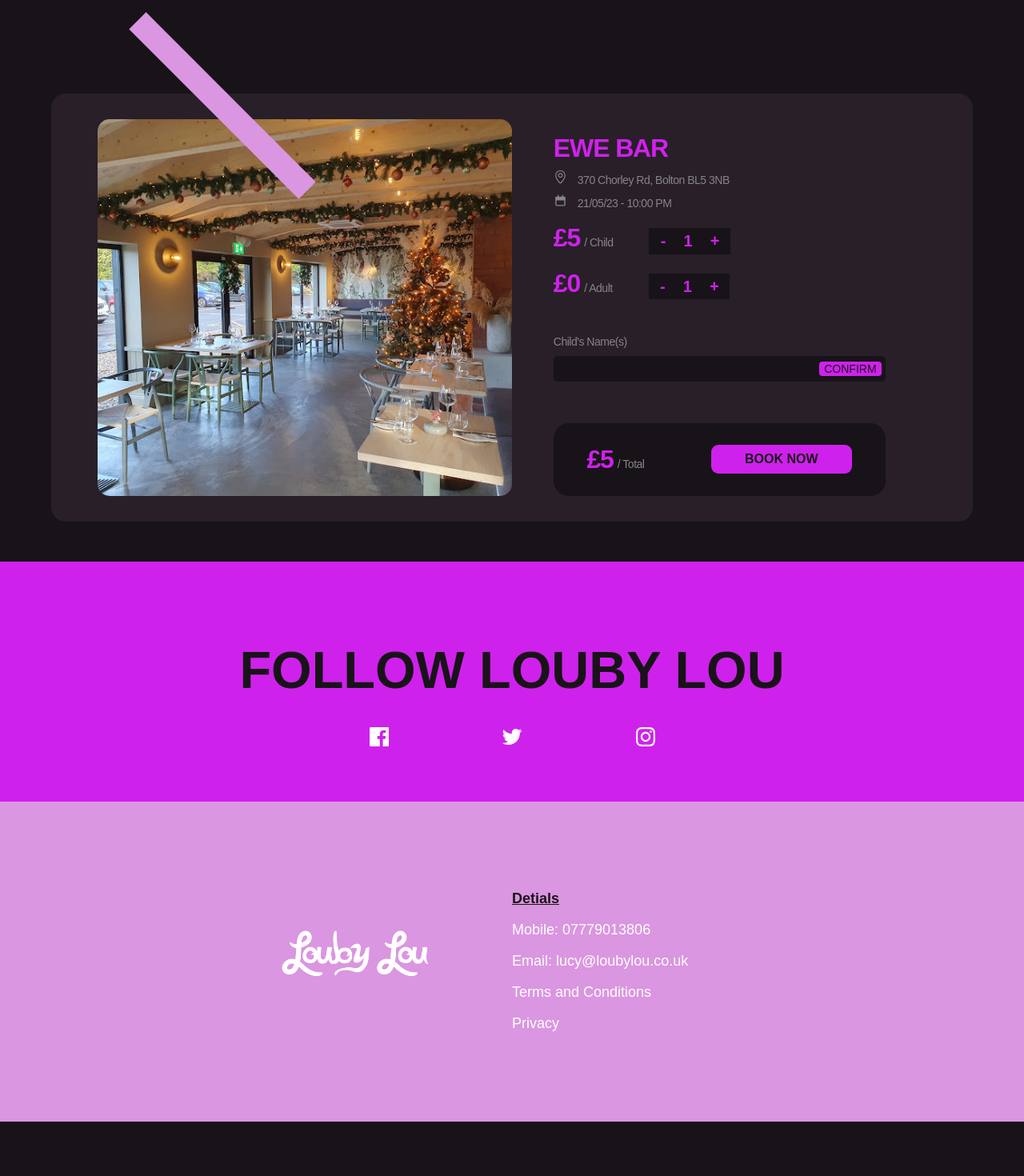
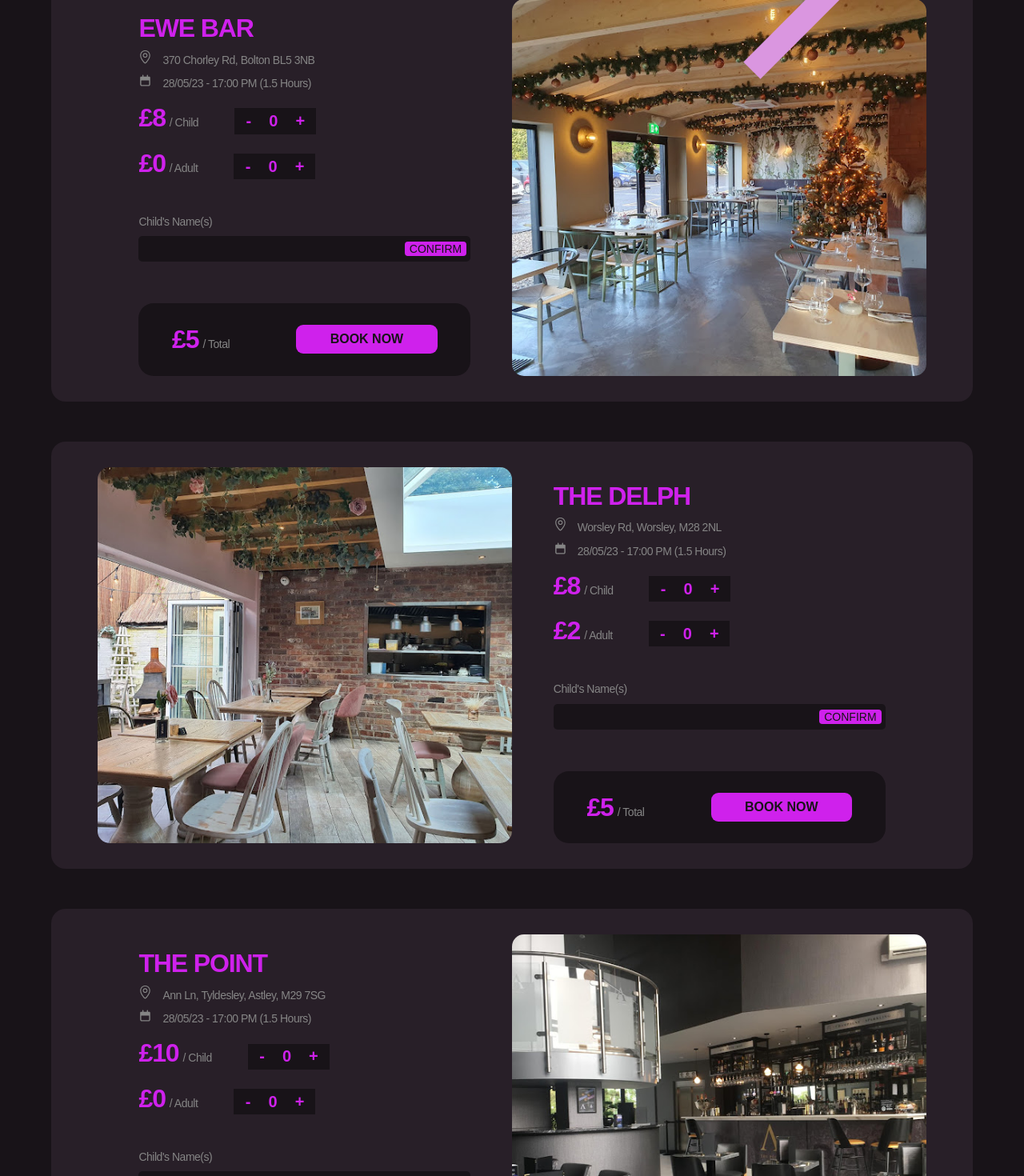
Before and after one commit to fuglyuckDev/louby-lou-new, a Next.js app: page /events in a window 1280 px wide. Shown: the part 920-2390 px from the top of the page at 80% size. Before the commit the page ends 2322 px from the top, so only its background shows below. Built offline with nearby package versions, Linux system fonts and the light colour scheme.

Commit message:
Added fake events
Just added some fake events to make the page look a little more presentable

```diff
--- a/components/About/About.module.scss
+++ b/components/About/About.module.scss
@@ -10,7 +10,7 @@
 }
 
 .container__Spacer {
-  margin-top: 300px;
+  margin-top: 150px;
   margin-bottom: 300px;
 }
 
--- a/components/Events/Events.jsx
+++ b/components/Events/Events.jsx
@@ -2,7 +2,7 @@
 import styles from "./Events.module.scss";
 import Image from "next/image";
 
-const Events = ({ position }) => {
+const Events = ({ position, data }) => {
   const array = [1];
   return (
     <div className={styles.container}>
@@ -15,7 +15,7 @@
       >
         <div className={styles.image__Container}>
           <Image
-            src={"/images/pictures/ewe bar.jpg"}
+            src={data.imgURL}
             width={500}
             height={500}
             className={styles.event__Image}
@@ -23,7 +23,7 @@
         </div>
         <div className={styles.event__Details}>
           <div className={styles.details__Container}>
-            <h1>ewe bar</h1>
+            <h1>{data.name}</h1>
             <div className={styles.event__Location}>
               <svg
                 xmlns="http://www.w3.org/2000/svg"
@@ -53,7 +53,7 @@
                   </clipPath>
                 </defs>
               </svg>
-              <p>370 Chorley Rd, Bolton BL5 3NB</p>
+              <p>{data.postCode}</p>
             </div>
             <div className={styles.event__Time}>
               <svg
@@ -68,23 +68,25 @@
                   fill="#858585"
                 />
               </svg>
-              <p>21/05/23 - 10:00 PM</p>
+              <p>
+                {data.date} {`(${data.length} Hours)`}
+              </p>
             </div>
           </div>
           <div className={styles.pricing__Container}>
             <div className={styles.pricing__Child}>
-              <h1>£5</h1> <p>/ Child</p>
+              <h1>£{data.price[1].child}</h1> <p>/ Child</p>
               <div className={styles.counter}>
                 <button>-</button>
-                <p>1</p>
+                <p>0</p>
                 <button>+</button>
               </div>
             </div>
             <div className={styles.pricing__Adult}>
-              <h1>£0</h1> <p>/ Adult</p>
+              <h1>£{data.price[0].adult}</h1> <p>/ Adult</p>
               <div className={styles.counter}>
                 <button>-</button>
-                <p>1</p>
+                <p>0</p>
                 <button>+</button>
               </div>
             </div>
--- a/components/typography/DividerTitle/DividerTitle.module.scss
+++ b/components/typography/DividerTitle/DividerTitle.module.scss
@@ -12,7 +12,7 @@
 }
 
 .title__Container {
-  width: 80%;
+  width: 90%;
 
   @media only screen and (min-width: $tablet) {
     width: 40%;
--- a/pages/api/json/eventsList.json
+++ b/pages/api/json/eventsList.json
@@ -3,34 +3,31 @@
     {
       "id": "Ewe-21-05-23",
       "name": "Ewe Bar",
-      "date": "21/05/23",
-      "price": [{ "adult": 2 }, { "child": 8 }],
+      "date": "28/05/23 - 17:00 PM",
+      "price": [{ "adult": 0 }, { "child": 8 }],
       "length": 1.5,
-      "postCode": "BL5 3NB",
-      "time": "12:00:00.000",
-      "imgURL": "",
+      "postCode": " 370 Chorley Rd, Bolton BL5 3NB",
+      "imgURL": "/images/pictures/ewe bar.jpg",
       "description": "This is just an example description, this will have more details on it once we figure out the details section or something."
     },
     {
       "id": "Delph-28-05-23",
       "name": "The Delph",
-      "date": "28/05/23",
+      "date": "28/05/23 - 17:00 PM",
       "price": [{ "adult": 2 }, { "child": 8 }],
       "length": 1.5,
-      "postCode": "M28 2NL",
-      "time": "18:00:00.000",
-      "imgURL": "",
+      "postCode": "Worsley Rd, Worsley, M28 2NL",
+      "imgURL": "/images/pictures/the_delph.jpg",
       "description": "This is just an example description, this will have more details on it once we figure out the details section or something."
     },
     {
       "id": "Point-28-05-23",
       "name": "The Point",
-      "date": "28/05/23",
-      "price": [{ "adult": 2 }, { "child": 8 }],
+      "date": "28/05/23 - 17:00 PM",
+      "price": [{ "adult": 0 }, { "child": 10 }],
       "length": 1.5,
-      "postCode": "M29 7SG",
-      "time": "17:00:00.000",
-      "imgURL": "",
+      "postCode": "Ann Ln, Tyldesley, Astley, M29 7SG",
+      "imgURL": "/images/pictures/astley_point.jpg",
       "description": "This is just an example description, this will have more details on it once we figure out the details section or something."
     }
   ]
--- a/pages/events.js
+++ b/pages/events.js
@@ -1,14 +1,22 @@
 import React from "react";
 import Head from "next/head";
-import DividerTitle from "@/components/typography/DividerTitle/DividerTitle";
 import Navigation from "@/components/Navigation/Navigation";
-import Card from "@/components/Card/Card";
 import Decoration from "@/components/Decoration/Decoration";
 import Socials from "@/components/Socials/Socials";
 import About from "@/components/About/About";
 import Events from "@/components/Events/Events";
+import events__Data from "./api/json/eventsList.json";
 
-export default function events() {
+export async function getServerSideProps() {
+  const eventsData = await events__Data;
+  return {
+    props: {
+      eventsData,
+    },
+  };
+}
+
+export default function events({ eventsData }) {
   return (
     <>
       <Head>
@@ -27,8 +35,11 @@
           ]}
           spacer
         />
-        <Decoration position={"left"} />
-        <Events position={false} />
+        <Decoration position={"right"} />
+        {eventsData.events.map((item, idx) => (
+          <Events key={idx} position={Number.isInteger(idx / 2)} data={item} />
+        ))}
+
         <Socials />
       </main>
     </>
--- a/pages/shop.js
+++ b/pages/shop.js
@@ -1,4 +1,3 @@
-import Events from "@/components/Events/Events";
 import Navigation from "@/components/Navigation/Navigation";
 import DividerTitle from "@/components/typography/DividerTitle/DividerTitle";
 import React from "react";
@@ -12,7 +11,6 @@
           title={"this page is currently under development"}
           text={[""]}
         />
-        <Events />
       </main>
     </>
   );
--- a/styles/global/_variables.scss
+++ b/styles/global/_variables.scss
@@ -3,11 +3,11 @@
 $title-large: 96px;
 $title-large-mobile: 44px;
 $title-small: 65px;
-$title-small-mobile: 35px;
+$title-small-mobile: 46px;
 $button: 20px;
-$button-mobile: 12px;
+$button-mobile: 20px;
 $body: 18px;
-$body-mobile: 12px;
+$body-mobile: 17px;
 
 // Fonts
 
```
Also changed, not shown: public/images/pictures/astley_point.jpg (added), public/images/pictures/the_delph.jpg (added).
